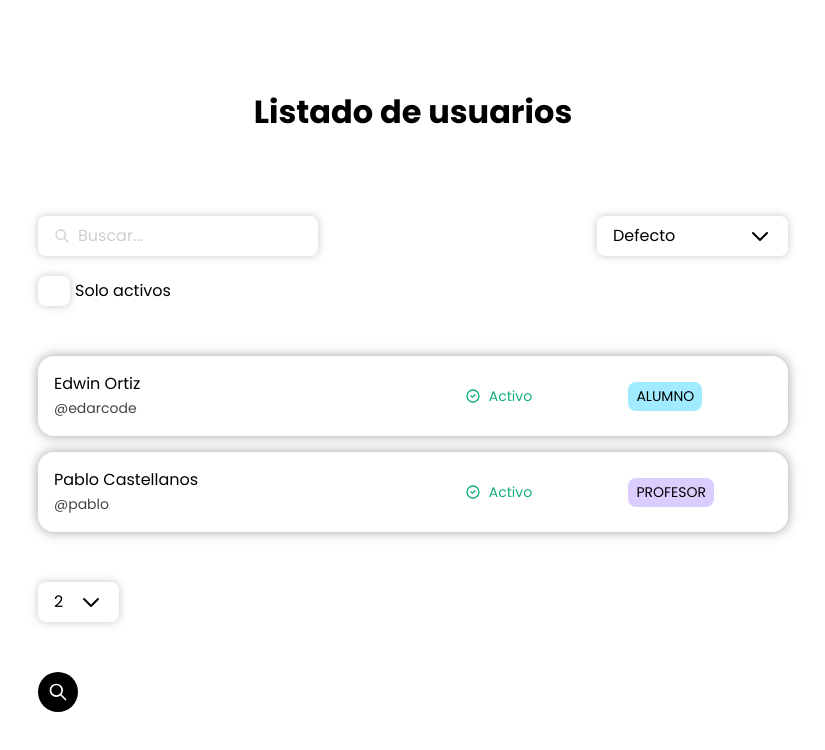
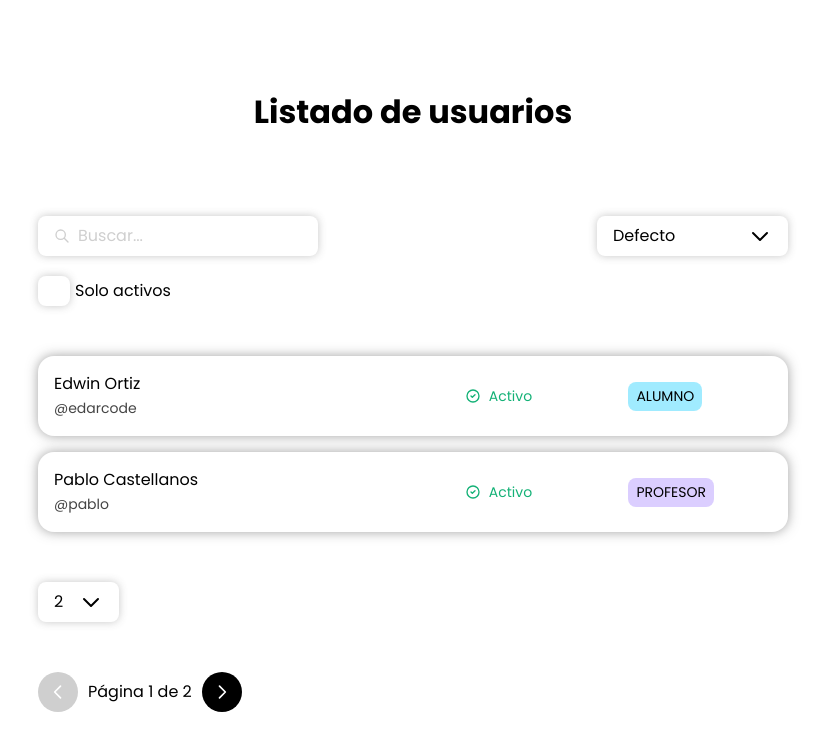
Before and after one commit to edarcode/user-manager, a React (Vite) app: page / in a window 1280 px wide. Shown: the top 750 px of the page, without its empty margins (227-1052 px from the left). Built offline with nearby package versions, Linux system fonts and the light colour scheme.

Commit message:
creando PageSelector

```diff
--- a/src/components/ButtonIcon/ButtonIcon.jsx
+++ b/src/components/ButtonIcon/ButtonIcon.jsx
@@ -1,8 +1,21 @@
+import { kindButtonIcon } from "../../constants/kingButtonIcon";
 import css from "./style.module.css";
 
-export default function ButtonIcon({ icon: Icon, className, kind, ...props }) {
+export default function ButtonIcon({
+	icon: Icon,
+	disabled,
+	className,
+	kind,
+	...props
+}) {
 	return (
-		<button {...props} className={`${css.btn} ${className} ${css[kind]}`}>
+		<button
+			{...props}
+			disabled={disabled}
+			className={`${css.btn} ${className} ${
+				css[!disabled ? kind : kindButtonIcon.grayFill]
+			}`}
+		>
 			{Icon && <Icon className={css.icon} />}
 		</button>
 	);
--- /dev/null
+++ b/src/components/PageSelector/PageSelector.jsx
@@ -0,0 +1,39 @@
+import { useEffect } from "react";
+import { kindButtonIcon } from "../../constants/kingButtonIcon";
+import ButtonIcon from "../ButtonIcon/ButtonIcon";
+import ArrowLeft from "../icons/ArrowLeft";
+import ArrowRight from "../icons/ArrowRight";
+import css from "./style.module.css";
+
+export default function PageSelector({ page, setPage, totalPages }) {
+	const startPage = 0;
+	const endPage = totalPages - 1;
+	const handleOnClickNextPage = () => {
+		setPage(page + 1);
+	};
+	const handleOnClickBackPage = () => {
+		setPage(page - 1);
+	};
+	useEffect(() => {
+		if (page > totalPages) setPage(0);
+	}, [page, totalPages, setPage]);
+	return (
+		<div className={css.paged}>
+			<ButtonIcon
+				kind={kindButtonIcon.blackFill}
+				icon={ArrowLeft}
+				onClick={handleOnClickBackPage}
+				disabled={page === startPage}
+			/>
+			<span>
+				Página {page + 1} de {totalPages}
+			</span>
+			<ButtonIcon
+				kind={kindButtonIcon.blackFill}
+				icon={ArrowRight}
+				onClick={handleOnClickNextPage}
+				disabled={page === endPage}
+			/>
+		</div>
+	);
+}
--- /dev/null
+++ b/src/components/PageSelector/style.module.css
@@ -0,0 +1,5 @@
+.paged {
+	display: flex;
+	gap: 10px;
+	align-items: center;
+}
--- a/src/components/UserList/UserList.jsx
+++ b/src/components/UserList/UserList.jsx
@@ -1,9 +1,7 @@
 import { useState } from "react";
-import { kindButtonIcon } from "../../constants/kingButtonIcon";
 import { useFilters } from "../../hooks/useFilters";
 import { useUsers } from "../../hooks/useUsers";
-import ButtonIcon from "../ButtonIcon/ButtonIcon";
-import Loupe from "../icons/Loupe";
+import PageSelector from "../PageSelector/PageSelector";
 import Title from "../Title/Title";
 import UserListForm from "../UserListForm/UserListForm";
 import Users from "../Users/Users";
@@ -20,9 +18,8 @@ export default function UserList({ initUsers }) {
 		setSortBy
 	} = useFilters();
 	const [page, setPage] = useState(0);
-	console.log(setPage); // ***************************************
 	const [usersPerPage, setUsersPerPage] = useState(2);
-	const { users } = useUsers(initUsers, {
+	const { users, totalPages } = useUsers(initUsers, {
 		onlyActive,
 		searchUsers,
 		sortBy,
@@ -49,7 +46,7 @@ export default function UserList({ initUsers }) {
 				usersPerPage={usersPerPage}
 				setUsersPerPage={setUsersPerPage}
 			/>
-			<ButtonIcon icon={Loupe} kind={kindButtonIcon.blackFill} />
+			<PageSelector page={page} setPage={setPage} totalPages={totalPages} />
 		</div>
 	);
 }
--- /dev/null
+++ b/src/components/icons/ArrowLeft.jsx
@@ -0,0 +1,18 @@
+export default function ArrowLeft(props) {
+	return (
+		<svg
+			{...props}
+			fill="none"
+			stroke="currentColor"
+			viewBox="0 0 24 24"
+			xmlns="http://www.w3.org/2000/svg"
+		>
+			<path
+				strokeLinecap="round"
+				strokeLinejoin="round"
+				strokeWidth="2"
+				d="M15 19l-7-7 7-7"
+			></path>
+		</svg>
+	);
+}
--- /dev/null
+++ b/src/components/icons/ArrowRight.jsx
@@ -0,0 +1,18 @@
+export default function ArrowRight(props) {
+	return (
+		<svg
+			{...props}
+			fill="none"
+			stroke="currentColor"
+			viewBox="0 0 24 24"
+			xmlns="http://www.w3.org/2000/svg"
+		>
+			<path
+				strokeLinecap="round"
+				strokeLinejoin="round"
+				strokeWidth="2"
+				d="M9 5l7 7-7 7"
+			></path>
+		</svg>
+	);
+}
--- a/src/hooks/useUsers.js
+++ b/src/hooks/useUsers.js
@@ -13,6 +13,7 @@ export const useUsers = (
 	filteredUsers = filterUsersActive(filteredUsers, onlyActive);
 	filteredUsers = sortUsers(filteredUsers, sortBy);
 	const paginatedUsers = paginateUsers(filteredUsers, page, usersPerPage);
+	const totalPages = Math.ceil(filteredUsers.length / usersPerPage);
 
-	return { users: paginatedUsers };
+	return { users: paginatedUsers, totalPages };
 };
```
